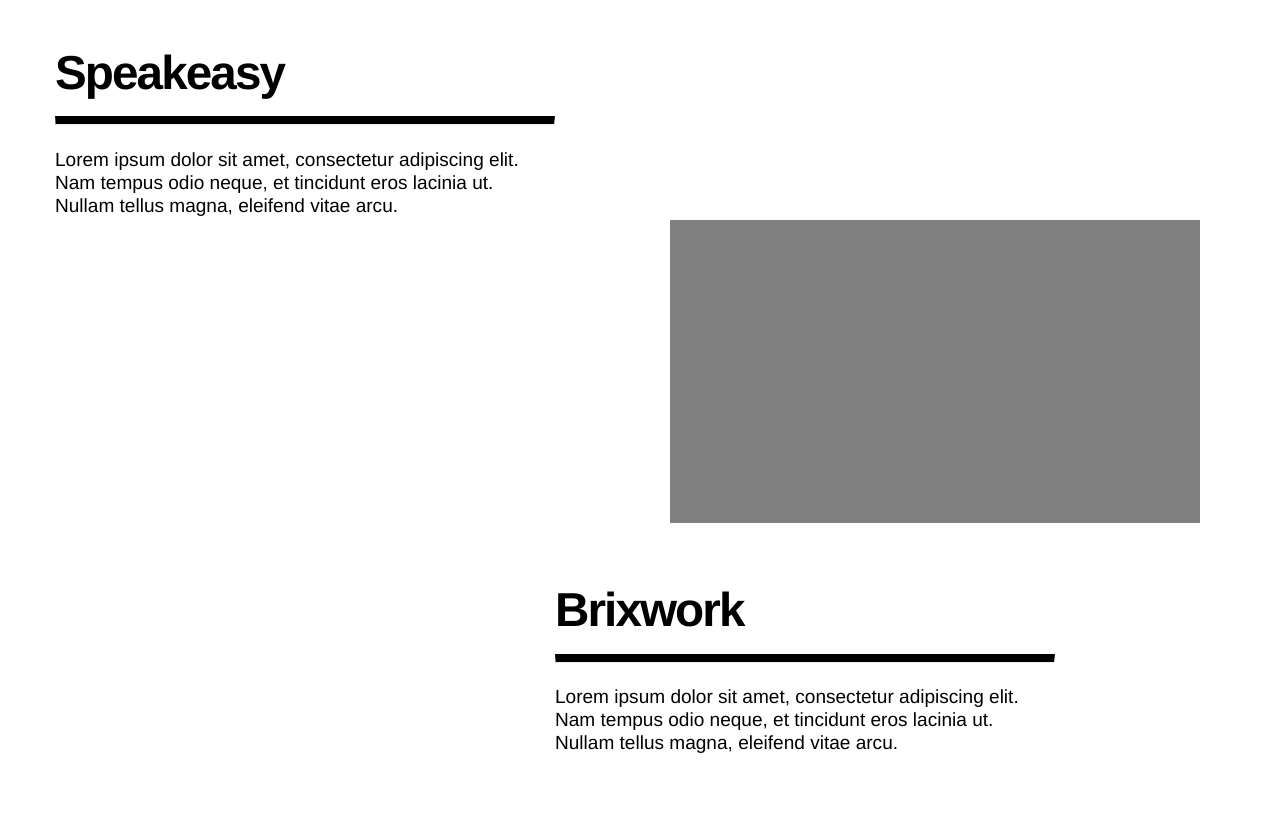
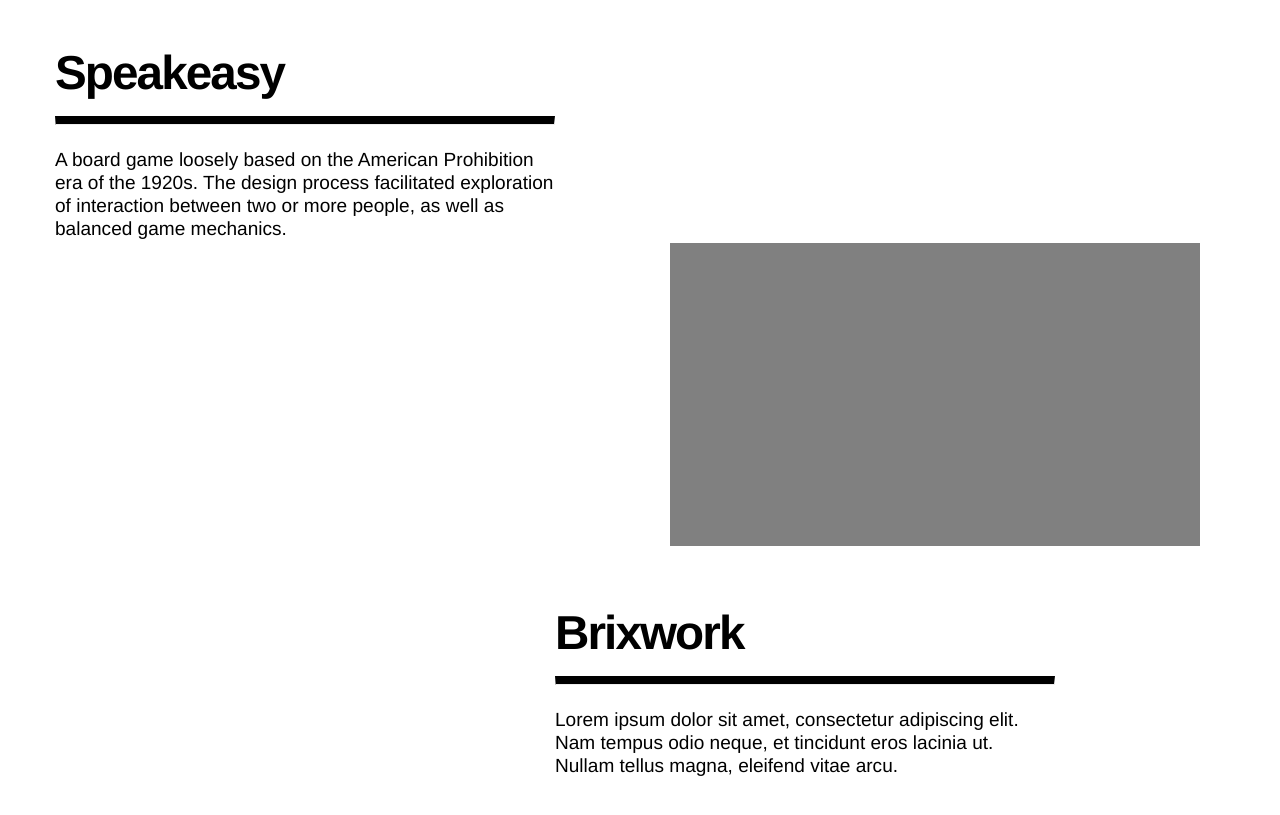
Before and after one commit to sandybagga/Portfolio, a plain HTML site: page index.html in a window 1280 px wide. Shown: the part 2166-2981 px from the top of the page. Drawn offline with Linux system fonts and the light colour scheme.

Commit message:
speakeasy desc

```diff
--- a/index.html
+++ b/index.html
@@ -11,11 +11,18 @@
     <link rel="stylesheet" href="css/bootstrap.min.css">
     <link rel="stylesheet" href="css/styles.css">
     <script src="https://use.typekit.net/yjq8iiu.js"></script>
-    <script>try{Typekit.load({ async: true });}catch(e){}</script>
+    <script>
+        try {
+            Typekit.load({
+                async: true
+            });
+        } catch (e) {}
+    </script>
     <!--[if lt IE 9]>
     <script src="https://cdnjs.cloudflare.com/ajax/libs/html5shiv/3.7.3/html5shiv.js"></script>
   <![endif]-->
 </head>
+
 <body>
     <div class="hero container">
         <div class=" row">
@@ -152,8 +159,8 @@
             <div class="col-xs-9 col-xs-offset-1 col-sm-7 col-sm-offset-2 col-md-5 col-md-offset-0">
                 <h2>Speakeasy</h2>
                 <hr>
-                <p>Lorem ipsum dolor sit amet, consectetur adipiscing elit. Nam tempus odio neque, et tincidunt eros lacinia
-                    ut. Nullam tellus magna, eleifend vitae arcu.</p>
+                <p>A board game loosely based on the American Prohibition era of the 1920s. The design process facilitated exploration
+                    of interaction between two or more people, as well as balanced game mechanics.</p>
             </div>
         </div>
     </div>
```
